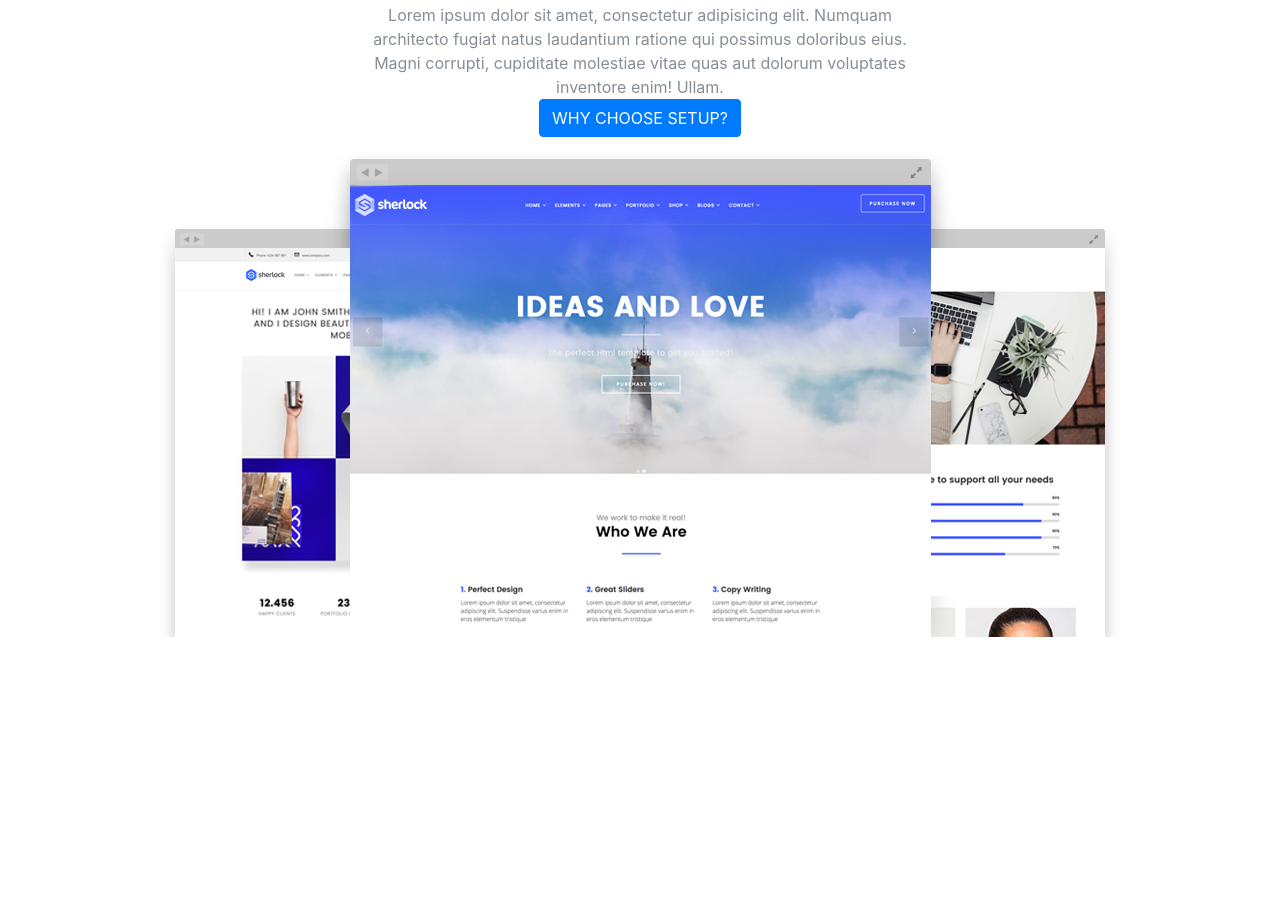
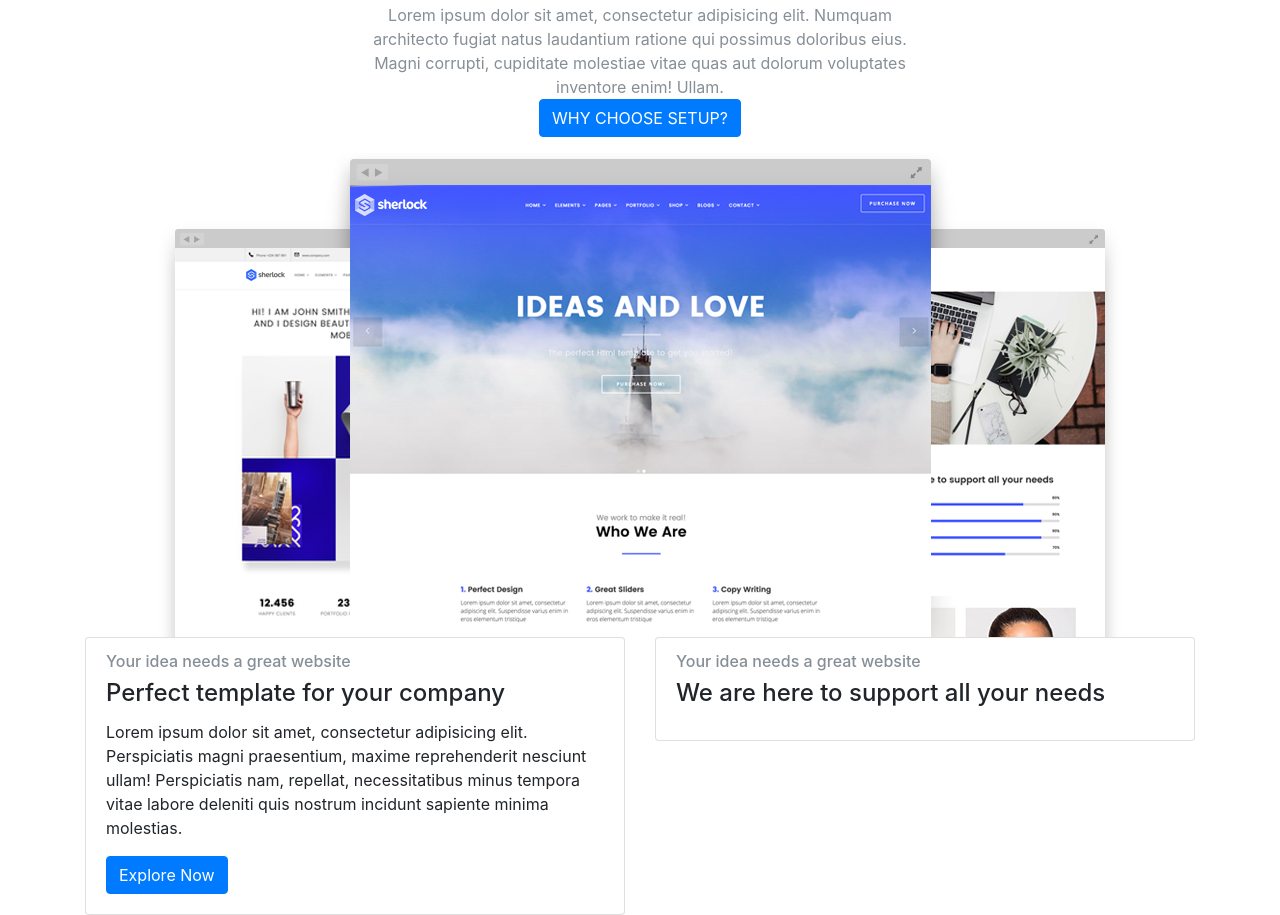
Before and after one commit to BontalaKomboPrince/website-template-pro, a plain HTML site: page index.html in a window 1280 px wide. Shown: the part 372-1287 px from the top of the page. Before the commit the page ends 1010 px from the top, so only its background shows below. Drawn offline with nearby package versions, Linux system fonts and the light colour scheme.

Commit message:
update index

```diff
--- a/index.html
+++ b/index.html
@@ -166,10 +166,27 @@
       </div>
     </section>
 
-    <section class="container your-ideas">
+    <section class="container your-idea">
       <div class="row">
-        <div class="col-md-6"></div>
-        <div class="col-md-6"></div>
+        <div class="col-md-6">
+          <div class="card">
+            <div class="card-body">
+              <h6 class="card-subtitle mb-2 text-muted">Your idea needs a great website</h6>
+              <h4 class="card-title">Perfect template for your company</h4>
+              <p class="card-text">Lorem ipsum dolor sit amet, consectetur adipisicing elit. Perspiciatis magni praesentium, maxime reprehenderit nesciunt ullam! Perspiciatis nam, repellat, necessitatibus minus tempora vitae labore deleniti quis nostrum incidunt sapiente minima molestias.</p>
+              <a href="#" class="btn btn-primary text-capitalize">Explore now</a>
+            </div>
+          </div>
+        </div>
+        <div class="col-md-6">
+          <div class="card">
+            <div class="card-body">
+              <h6 class="card-subtitle mb-2 text-muted">Your idea needs a great website</h6>
+              <h4 class="card-title">We are here to support all your needs</h4>
+
+            </div>
+          </div>
+        </div>
       </div>
     </section>
 
```
